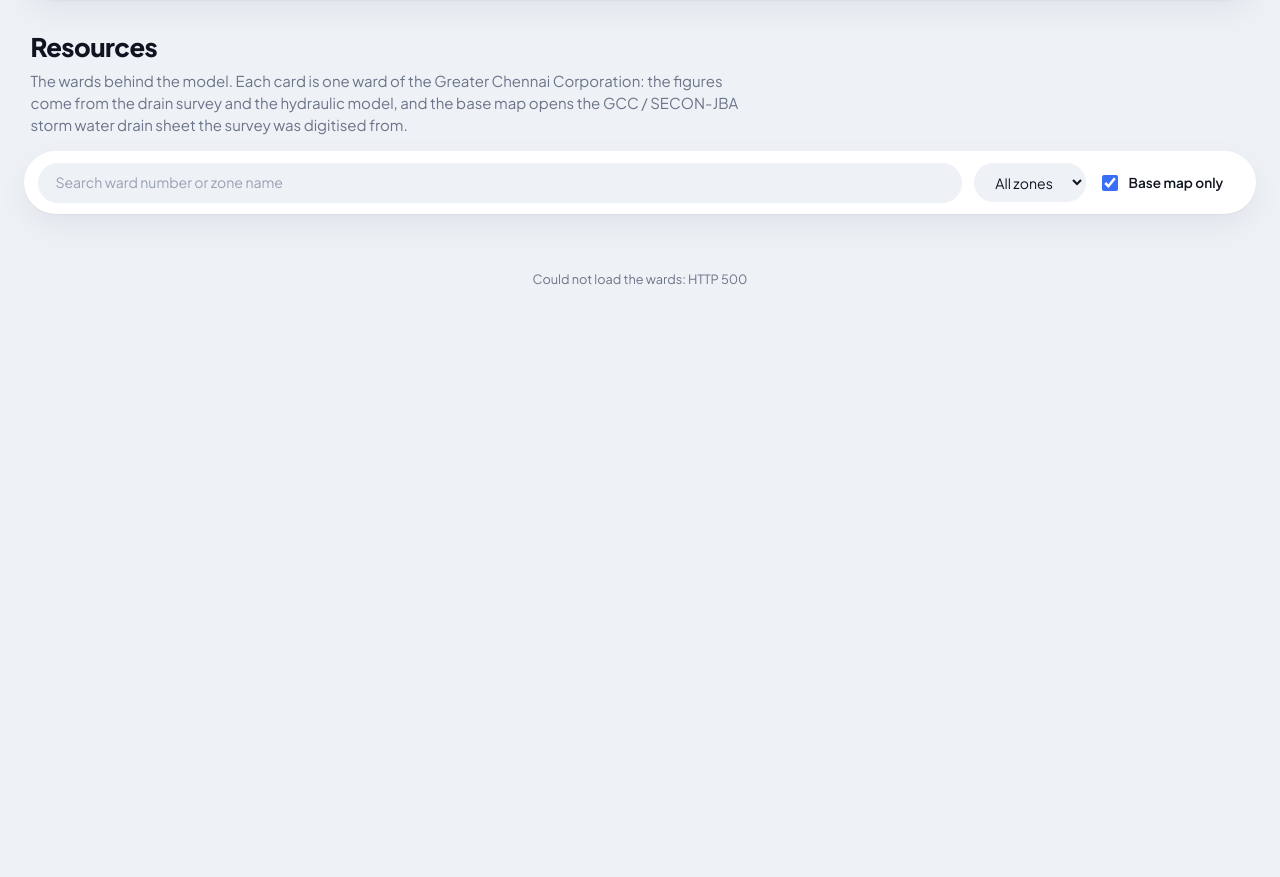
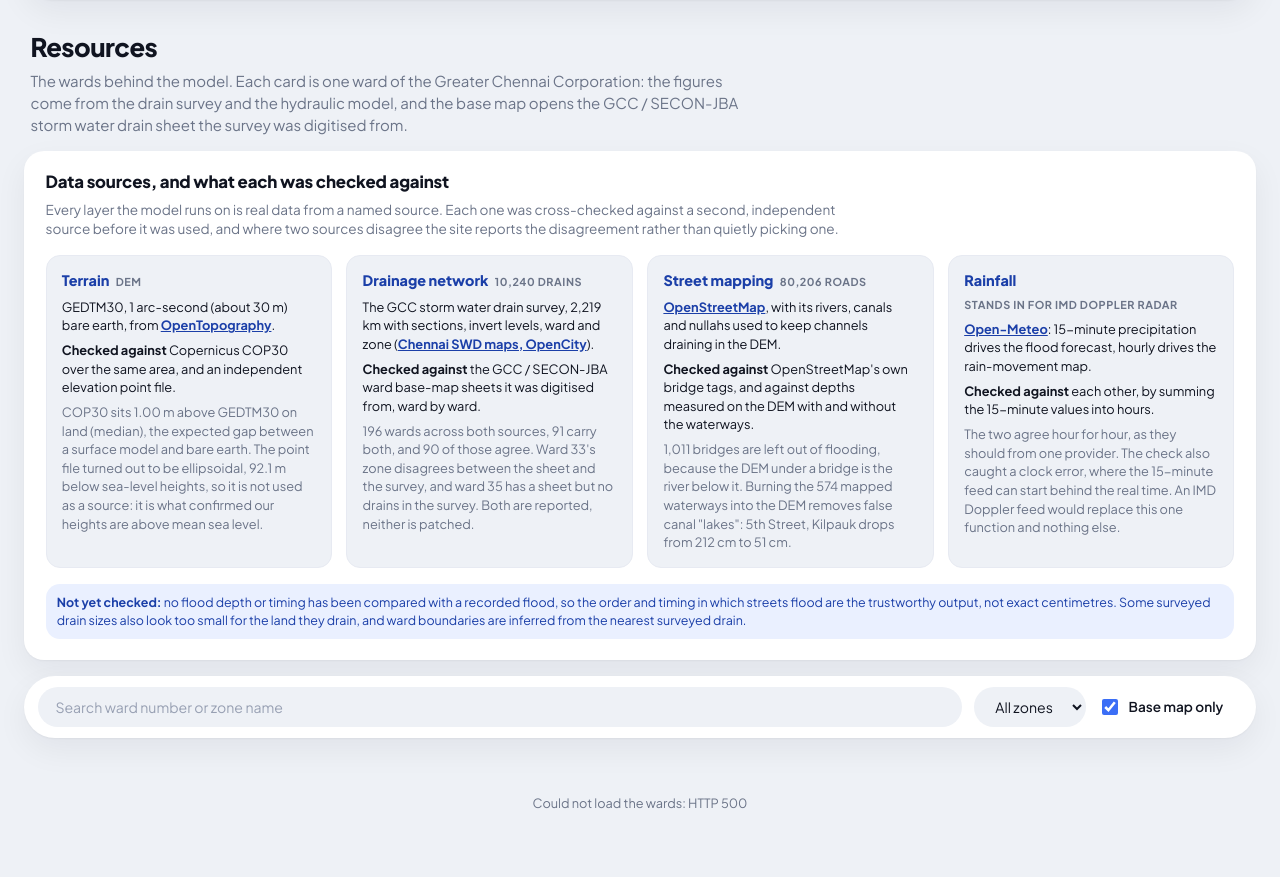
Before and after one commit to QuantaBoy/DrainAge, a FastAPI app: page /resources in a window 1280 px wide. Shown: the part 83-960 px from the top of the page. Before the commit the page ends 368 px from the top, so only its background shows below. Run offline with FastAPI, Linux system fonts and the light colour scheme; data that the repository does not hold is empty.

Commit message:
Show the data sources and their cross-checks on the Resources page
Four cards above the ward grid: the DEM from OpenTopography, the drain survey
from the Chennai SWD maps, the street and waterway network from OpenStreetMap,
and Open-Meteo standing in for an IMD Doppler feed. Each names the source, what
it was checked against, and what that check found, with a closing note on what
has not been checked yet.

Co-Authored-By: Claude Opus 5 <noreply@anthropic.com>

```diff
--- a/app/static/css/home.css
+++ b/app/static/css/home.css
@@ -740,6 +740,39 @@ button { font: inherit; cursor: pointer; }
     color: var(--muted); font-size: .8rem; font-variant-numeric: tabular-nums;
 }
 
+/* Resources: the data behind the model, and what each source was checked against. */
+.src {
+    padding: 1.15rem 1.35rem 1.3rem;
+    background: var(--card); border-radius: var(--radius); box-shadow: var(--shadow);
+}
+.src h2 { margin: 0 0 .35rem; font-size: 1.05rem; font-weight: 800; letter-spacing: -.01em; }
+.src-lead { margin: 0 0 1rem; max-width: 52rem; color: var(--muted); font-size: .85rem; }
+.src-grid {
+    display: grid; grid-template-columns: repeat(auto-fit, minmax(17rem, 1fr));
+    gap: .9rem; margin: 0; padding: 0; list-style: none;
+}
+.src-card {
+    padding: .85rem .95rem .95rem;
+    background: var(--bg); border: 1px solid var(--line); border-radius: var(--radius-sm);
+}
+.src-card h3 {
+    margin: 0 0 .45rem; font-size: .9rem; font-weight: 800; color: var(--accent-ink);
+    display: flex; flex-wrap: wrap; align-items: baseline; gap: .4rem;
+}
+.src-card h3 span {
+    font-size: .68rem; font-weight: 700; color: var(--muted);
+    text-transform: uppercase; letter-spacing: .05em;
+}
+.src-card p { margin: 0 0 .4rem; font-size: .8rem; line-height: 1.45; }
+.src-card p:last-child { margin-bottom: 0; }
+.src-from a { color: var(--accent-ink); font-weight: 700; }
+.src-check { color: var(--ink); }
+.src-found { color: var(--muted); }
+.src-note {
+    margin: 1rem 0 0; padding: .6rem .7rem; border-radius: var(--radius-sm);
+    background: var(--accent-soft); color: var(--accent-ink); font-size: .78rem; line-height: 1.45;
+}
+
 .ward-grid { display: grid; grid-template-columns: repeat(auto-fill, minmax(15rem, 1fr)); gap: 1rem; }
 .ward-card {
     display: flex; flex-direction: column; gap: .7rem;
--- a/app/templates/resources.html
+++ b/app/templates/resources.html
@@ -9,6 +9,70 @@
         <p>The wards behind the model. Each card is one ward of the Greater Chennai Corporation:
            the figures come from the drain survey and the hydraulic model, and the base map
            opens the GCC / SECON-JBA storm water drain sheet the survey was digitised from.</p>
+    </section>
+
+    <section class="src" aria-labelledby="src-title">
+        <h2 id="src-title">Data sources, and what each was checked against</h2>
+        <p class="src-lead">Every layer the model runs on is real data from a named source. Each one
+           was cross-checked against a second, independent source before it was used, and where two
+           sources disagree the site reports the disagreement rather than quietly picking one.</p>
+
+        <ul class="src-grid">
+            <li class="src-card">
+                <h3>Terrain <span>DEM</span></h3>
+                <p class="src-from">GEDTM30, 1 arc-second (about 30 m) bare earth, from
+                   <a href="https://portal.opentopography.org/datasets" target="_blank" rel="noopener">
+                   OpenTopography</a>.</p>
+                <p class="src-check"><b>Checked against</b> Copernicus COP30 over the same area, and an
+                   independent elevation point file.</p>
+                <p class="src-found">COP30 sits 1.00 m above GEDTM30 on land (median), the expected gap
+                   between a surface model and bare earth. The point file turned out to be ellipsoidal,
+                   92.1 m below sea-level heights, so it is not used as a source: it is what confirmed
+                   our heights are above mean sea level.</p>
+            </li>
+
+            <li class="src-card">
+                <h3>Drainage network <span>10,240 drains</span></h3>
+                <p class="src-from">The GCC storm water drain survey, 2,219 km with sections, invert
+                   levels, ward and zone
+                   (<a href="https://data.opencity.in/dataset/chennai-stormwater-drain-swd-maps"
+                       target="_blank" rel="noopener">Chennai SWD maps, OpenCity</a>).</p>
+                <p class="src-check"><b>Checked against</b> the GCC / SECON-JBA ward base-map sheets it
+                   was digitised from, ward by ward.</p>
+                <p class="src-found">196 wards across both sources, 91 carry both, and 90 of those agree.
+                   Ward 33's zone disagrees between the sheet and the survey, and ward 35 has a sheet but
+                   no drains in the survey. Both are reported, neither is patched.</p>
+            </li>
+
+            <li class="src-card">
+                <h3>Street mapping <span>80,206 roads</span></h3>
+                <p class="src-from"><a href="https://www.openstreetmap.org/" target="_blank"
+                   rel="noopener">OpenStreetMap</a>, with its rivers, canals and nullahs used to keep
+                   channels draining in the DEM.</p>
+                <p class="src-check"><b>Checked against</b> OpenStreetMap's own bridge tags, and against
+                   depths measured on the DEM with and without the waterways.</p>
+                <p class="src-found">1,011 bridges are left out of flooding, because the DEM under a
+                   bridge is the river below it. Burning the 574 mapped waterways into the DEM removes
+                   false canal "lakes": 5th Street, Kilpauk drops from 212 cm to 51 cm.</p>
+            </li>
+
+            <li class="src-card">
+                <h3>Rainfall <span>stands in for IMD Doppler radar</span></h3>
+                <p class="src-from"><a href="https://open-meteo.com/" target="_blank" rel="noopener">
+                   Open-Meteo</a>: 15-minute precipitation drives the flood forecast, hourly drives the
+                   rain-movement map.</p>
+                <p class="src-check"><b>Checked against</b> each other, by summing the 15-minute values
+                   into hours.</p>
+                <p class="src-found">The two agree hour for hour, as they should from one provider. The
+                   check also caught a clock error, where the 15-minute feed can start behind the real
+                   time. An IMD Doppler feed would replace this one function and nothing else.</p>
+            </li>
+        </ul>
+
+        <p class="src-note"><b>Not yet checked:</b> no flood depth or timing has been compared with a
+           recorded flood, so the order and timing in which streets flood are the trustworthy output,
+           not exact centimetres. Some surveyed drain sizes also look too small for the land they
+           drain, and ward boundaries are inferred from the nearest surveyed drain.</p>
     </section>
 
     <section class="res-tools" aria-label="Filter wards">
```
